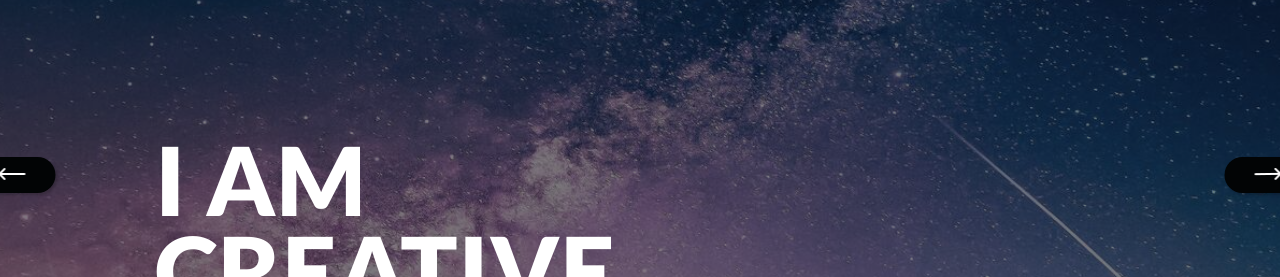
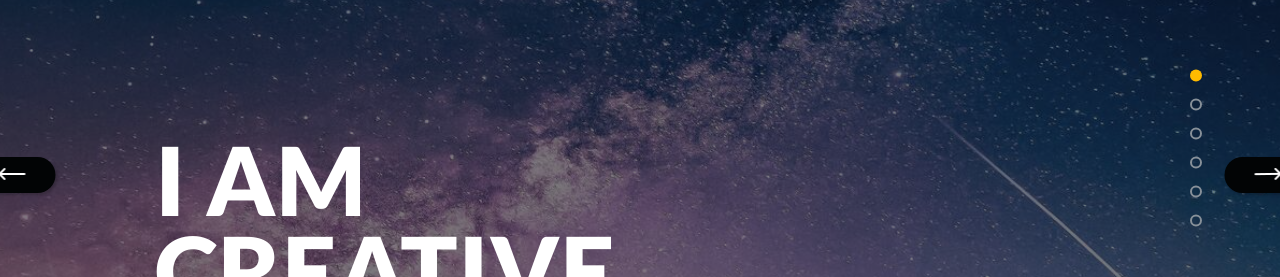
Before and after one commit to everydayHo/folex-website, a plain HTML site: page index.html in a window 1280 px wide. Shown: the part 252-529 px from the top of the page. Drawn offline with nearby package versions, Linux system fonts and the light colour scheme.

Commit message:
fullpage 페이지네이션 스크롤 수정

```diff
--- a/css/style.css
+++ b/css/style.css
@@ -87,7 +87,7 @@ button {
 	position: fixed;
 	left: 50%;
 	top: 50%;
-	margin-left: 585px;
+	margin-left: 550px;
 	z-index: 5;
 	display: flex;
 	flex-direction: column;
--- a/index.html
+++ b/index.html
@@ -112,8 +112,9 @@
 			<a href="#firstPage">firstPage</a>
 			<a href="#secondPage">secondPage</a>
 			<a href="#thirdPage">thirdPage</a>
-			<a href="#forthpage">forthpage</a>
-			<a href="#fifthpage">fifthpage</a>
+			<a href="#forthpage">forthPage</a>
+			<a href="#fifthpage">fifthPage</a>
+			<a href="#sixthpage">sixthPage</a>
 		</aside>
 		<header class="header">
 			<nav>
@@ -274,7 +275,7 @@
 				</div>
 			</div>
 			<!-- footer -->
-			<div class="section footer fp-auto-height">
+			<div class="section footer fp-auto-height" data-anchor="sixthpage">
 				<div class="container">
 					<ul class="footer_menu">
 						<li><a href="">World </a></li>
--- a/js/main.js
+++ b/js/main.js
@@ -15,7 +15,7 @@ $(document).ready(function () {
 				$('.logo img').attr('src', './images/logo-dark.png');
 				$('.toggle-btn img').attr('src', './images/menu_icon-dark.png');
 			} else {
-				$('.fixed-nav').fadeOut();
+				// $('.fixed-nav').fadeOut();
 				$('.header nav').removeClass('active');
 				$('.logo img').attr('src', './images/logo.png');
 				$('.toggle-btn img').attr('src', './images/menu_icon.png');
```
